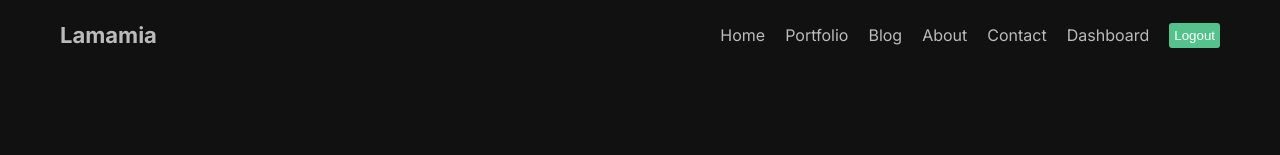
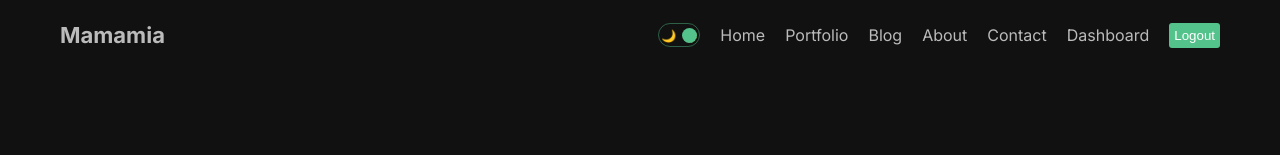
Before and after one commit to jasmeets-6575/learning-nextjs, a Next.js app in the folder by-lama-dev/: page /contact in a window 1280 px wide. Shown: the top 155 px of the page. Built offline with nearby package versions, Linux system fonts and the light colour scheme.

Commit message:
toggle dark mode functionality

```diff
--- a/by-lama-dev/src/app/blog/page.jsx
+++ b/by-lama-dev/src/app/blog/page.jsx
@@ -1,4 +1,7 @@
+import React from "react";
 import styles from "./page.module.css";
+import Image from "next/image";
+import Link from "next/link";
 
 const Blog = () => {
   return <div className={styles.container}> Blog</div>;
--- a/by-lama-dev/src/app/blog/page.module.css
+++ b/by-lama-dev/src/app/blog/page.module.css
@@ -1,2 +1,22 @@
 .container {
+  display: flex;
+  align-items: center;
+  gap: 50px;
+  margin-bottom: 50px;
 }
+
+.image {
+  object-fit: cover;
+}
+
+.content {
+}
+
+.title {
+  margin-bottom: 10px;
+}
+
+.desc {
+  font-size: 18px;
+  color: #999;
+}
--- a/by-lama-dev/src/app/layout.js
+++ b/by-lama-dev/src/app/layout.js
@@ -2,6 +2,7 @@
 import "./globals.css";
 import { Inter } from "next/font/google";
 import Navbar from "@/components/navbar/Navbar";
+import { ThemeProvider } from "@/context/ThemeContext";
 
 const inter = Inter({ subsets: ["latin"] });
 
@@ -14,11 +15,13 @@
   return (
     <html lang="en">
       <body className={inter.className}>
-        <div className="container">
-          <Navbar />
-          {children}
-          <Footer />
-        </div>
+        <ThemeProvider>
+          <div className="container">
+            <Navbar />
+            {children}
+            <Footer />
+          </div>
+        </ThemeProvider>
       </body>
     </html>
   );
--- /dev/null
+++ b/by-lama-dev/src/components/DarkModeToggle/DarkModeToggle.jsx
@@ -0,0 +1,21 @@
+"use client";
+
+import React, { useContext } from "react";
+import styles from "./darkModeToggle.module.css";
+import { ThemeContext } from "../../context/ThemeContext";
+
+const DarkModeToggle = () => {
+  const { toggle, mode } = useContext(ThemeContext);
+  return (
+    <div className={styles.container} onClick={toggle}>
+      <div className={styles.icon}>🌙</div>
+      <div className={styles.icon}>🌞</div>
+      <div
+        className={styles.ball}
+        style={mode === "light" ? { left: "2px" } : { right: "2px" }}
+      />
+    </div>
+  );
+};
+
+export default DarkModeToggle;
--- /dev/null
+++ b/by-lama-dev/src/components/DarkModeToggle/darkModeToggle.module.css
@@ -0,0 +1,24 @@
+.container {
+  width: 42px;
+  height: 24px;
+  border: 1.5px solid #53c28b70;
+  border-radius: 30px;
+  display: flex;
+  align-items: center;
+  justify-content: space-between;
+  padding: 2px;
+  position: relative;
+  cursor: pointer;
+}
+
+.icon {
+  font-size: 12px;
+}
+
+.ball {
+  width: 15px;
+  height: 15px;
+  background-color: #53c28b;
+  border-radius: 50%;
+  position: absolute;
+}
--- a/by-lama-dev/src/components/navbar/Navbar.jsx
+++ b/by-lama-dev/src/components/navbar/Navbar.jsx
@@ -1,6 +1,7 @@
 "use client";
 import Link from "next/link";
 import styles from "./page.module.css";
+import DarkModeToggle from "../DarkModeToggle/DarkModeToggle";
 
 const links = [
   {
@@ -39,9 +40,10 @@
   return (
     <div className={styles.container}>
       <Link href="/" className={styles.logo}>
-        Lamamia
+        Mamamia
       </Link>
       <div className={styles.links}>
+        <DarkModeToggle />
         {links.map((link) => {
           const { id, title, url } = link;
           return (
```
